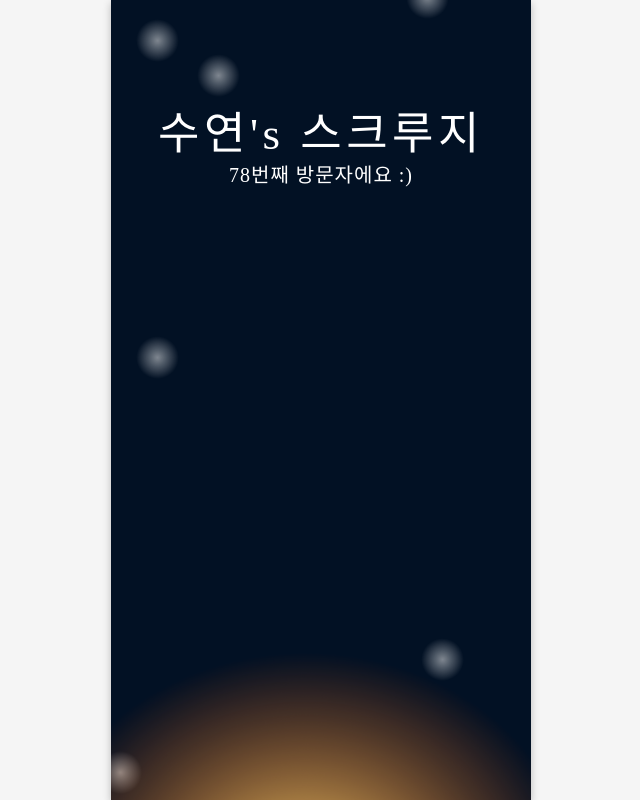
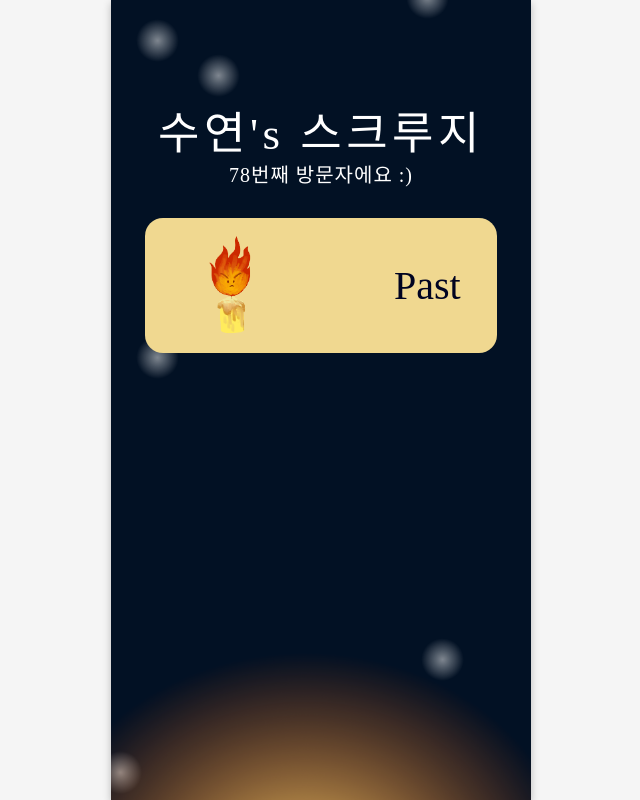
Before and after one commit to Dear-My-Scrooge/Dear-My-Scrooge-Front, a React (Vite) app: page / in a window 1280 px wide. Shown: the whole page, without its empty margins (319-959 px from the left). Built offline with nearby package versions, Linux system fonts and the light colour scheme; a web font is replaced by a local one.

Commit message:
:lipstick: Style: 메인 페이지 - 과거 버튼 생성

```diff
--- a/src/pages/main/Main.jsx
+++ b/src/pages/main/Main.jsx
@@ -12,6 +12,11 @@ function Main() {
       <S.MainWrapper>
         <S.Title>수연's 스크루지</S.Title>
         <S.SubTitle>78번째 방문자에요 :)</S.SubTitle>
+
+        <S.Past>
+          <S.PastImg src={PastIcon} alt="과거 캐릭터" />
+          <S.PastText>Past</S.PastText>
+        </S.Past>
       </S.MainWrapper>
     </>
   );
--- a/src/pages/main/style.jsx
+++ b/src/pages/main/style.jsx
@@ -30,3 +30,29 @@ export const SubTitle = styled.div`
   line-height: 26.3px;
   letter-spacing: 1px;
 `;
+
+// 과거
+export const Past = styled.div`
+  display: flex;
+  align-items: center;
+  margin-top: 30px;
+  width: 352px;
+  height: 135px;
+  flex-shrink: 0;
+  border-radius: 18px;
+  background: #f0d890;
+`;
+
+export const PastImg = styled.img`
+  width: 135px;
+  height: 135px;
+  margin-left: 20px;
+  margin-right: 94px;
+`;
+
+export const PastText = styled.div`
+  color: #000321;
+  font-size: 40px;
+  font-weight: 400;
+  line-height: normal;
+`;
```
